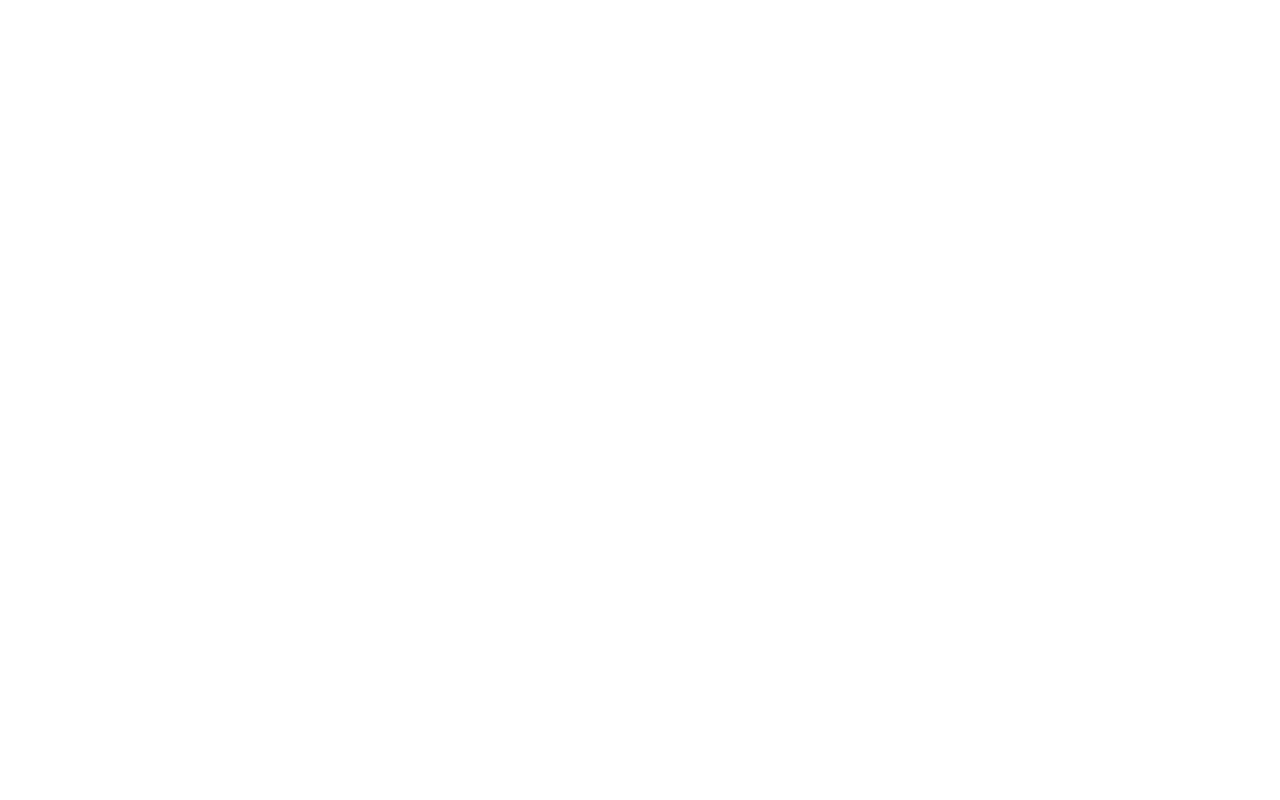
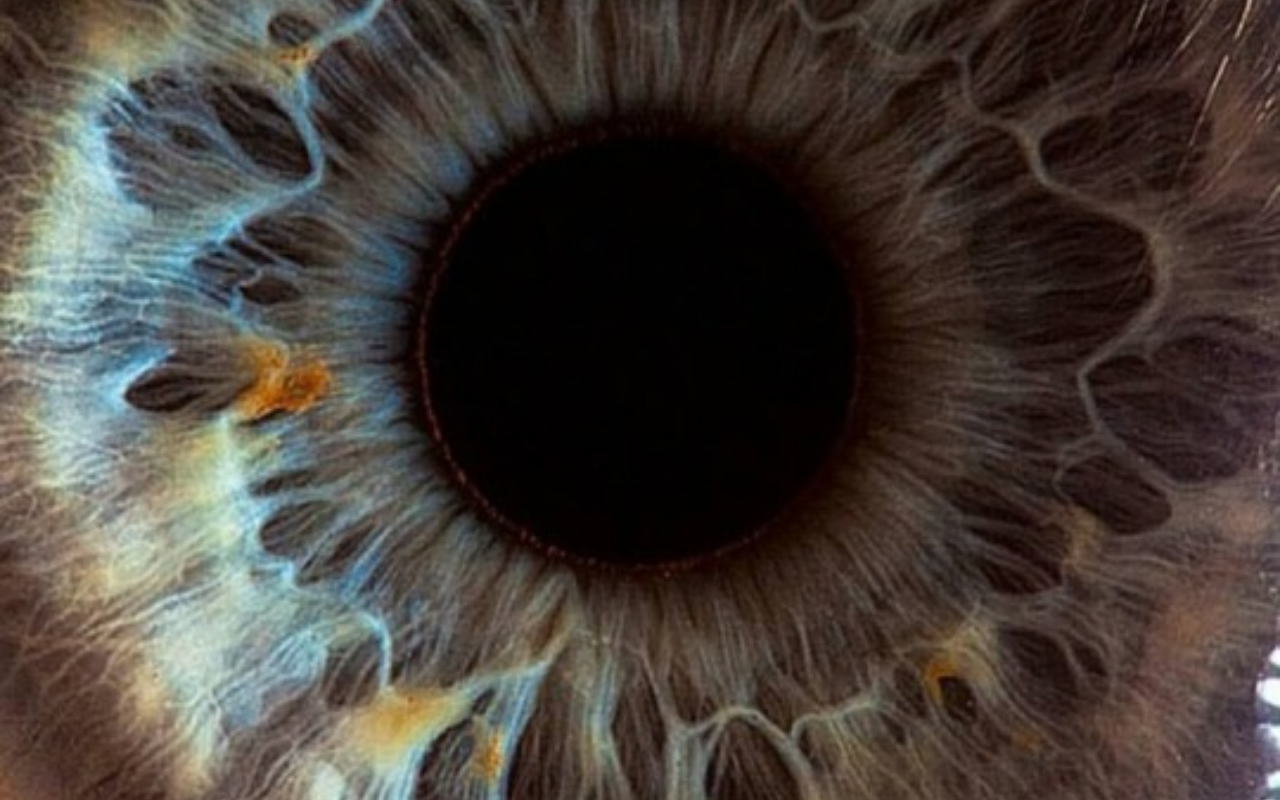
Before and after one commit to ExquisiteDadaism/ExquisiteDadaism.github.io, a plain HTML site: page index.html in a window 1280 px wide. Drawn offline with nearby package versions, Linux system fonts and the light colour scheme.

Commit message:
BG fade animation
Got the BG fade animation basically set up

```diff
--- a/css/stevepi.css
+++ b/css/stevepi.css
@@ -1,7 +1,22 @@
 /* stevepi's css for the equisitie corpse */
 
-#eye5 {
-  position: relative;
-  left: 10px;
-  top: 10px;
+body {
+  margin: 0;
 }
+
+body, html {
+    height: 100%;
+}
+
+
+ .dadaBG {
+  width: 100%;
+  height: 100%;
+  margin: 0;
+  float: left;
+  background: url(../img/eye-05.jpg) no-repeat center center fixed;
+  -webkit-background-size: cover;
+  -moz-background-size: cover;
+  -o-background-size: cover;
+  background-size: cover;
+}
--- a/index.html
+++ b/index.html
@@ -13,7 +13,7 @@
   <script src="js/stevepi.js"></script>
 </head>
 <body>
-  <img src="img/eye-05.jpg" id="eye5">
-
+<div class="dadaBG">
+</div>
 </body>
 </html>
--- a/js/stevepi.js
+++ b/js/stevepi.js
@@ -3,22 +3,41 @@
 $(document).ready(function() {
     console.log( "doc.ready complete" );
 function fadeInOut() {
-  $( "#eye5" ).fadeIn( "slow", function() {
+/*
+  $( ".dadaBG" ).animate( "5", function() {
       // Animation complete
       console.log('eye5 fadeIn complete');
-      $("#eye5").fadeOut( "slow", function() {
+      $(".dadaBG").animate( "5", function() {
         fadeInOut();
-        moveEye5();
       });
     }
-  )}
+  )
+*/
 
-function moveEye5() {
-  $("#eye5").animate({
-    left:"+=50px",
-  }, 1000);
+
+$( ".dadaBG" ).animate({
+    opacity: 1,
+  }, 5000, function() {
+    $( ".dadaBG" ).animate({
+        opacity: 0,
+      }, 5000, function() {
+        fadeInOut();
+  });
+});
+
+
 }
-
 fadeInOut();
 
+
+
+
+
+
+
+
+
+
+
+
 });
```
